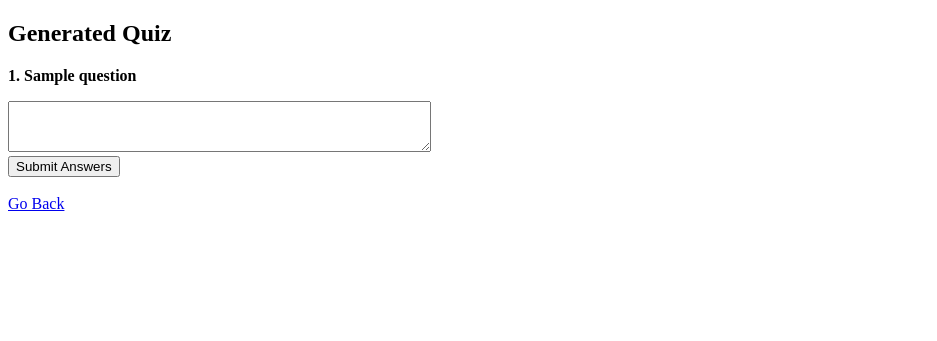
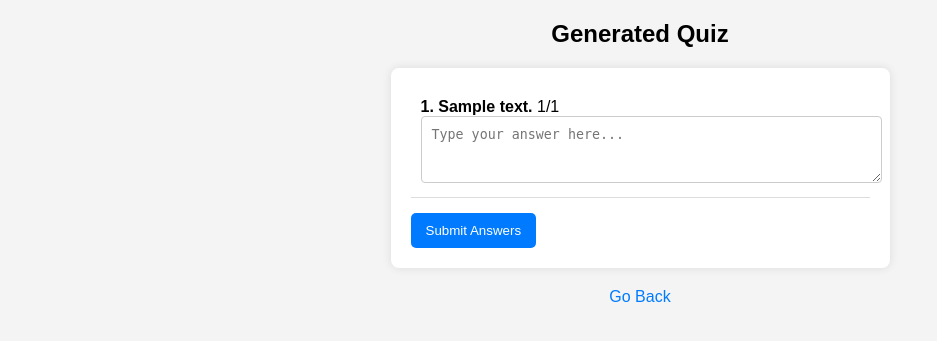
Before and after one commit to Mru-preeti/python_project_sem4, a Flask app: template templates/quiz.html in a window 1280 px wide. Shown: the top 341 px of the page, without its empty margins (0-937 px from the left). Run offline with Flask 3, Linux system fonts and the light colour scheme; the template is opened without the code that fills it: most values are stand-ins (such as "Sample title", 1, 10 or a date in 2020).

Commit message:
Html, css and js for mcq and fill ups!

```diff
--- a/app.py
+++ b/app.py
@@ -1,10 +1,19 @@
 from flask import Flask, render_template, request, redirect
 import sqlite3
 import os
-import fitz # PyMuPDF for extracting text from PDF
-import re  # Regular expressions for splitting text
+import fitz  # PyMuPDF for extracting text from PDFs
+import re
 import random
-#import PyPDF2
+import nltk
+from nltk.tokenize import word_tokenize
+from nltk import pos_tag
+from nltk.corpus import wordnet, stopwords
+
+nltk.download('averaged_perceptron_tagger')
+nltk.download('punkt')
+nltk.download('wordnet')
+nltk.download('stopwords')
+
 app = Flask(__name__)
 app.secret_key = os.urandom(24)
 
@@ -12,9 +21,12 @@ UPLOAD_FOLDER = "uploads"
 if not os.path.exists(UPLOAD_FOLDER):
     os.makedirs(UPLOAD_FOLDER)
 app.config["UPLOAD_FOLDER"] = UPLOAD_FOLDER
+
+
 @app.route('/')
 def login():
     return render_template('login.html')
+
 
 @app.route('/login_validation', methods=['POST'])
 def login_validation():
@@ -25,7 +37,8 @@ def login_validation():
     cursor = conn.cursor()
 
     try:
-        user = cursor.execute("SELECT * FROM USERS WHERE username=? AND password=?", (username, password)).fetchall()
+        user = cursor.execute(
+            "SELECT * FROM USERS WHERE username=? AND password=?", (username, password)).fetchall()
     finally:
         conn.close()
 
@@ -34,9 +47,11 @@ def login_validation():
     else:
         return redirect('/')
 
+
 @app.route('/signup')
 def signup():
-    return render_template('signup.html')  # Removed leading slash
+    return render_template('signup.html')
+
 
 @app.route('/add_user', methods=['POST'])
 def add_user():
@@ -47,19 +62,23 @@ def add_user():
     conn = sqlite3.connect('Login_data.db')
     cursor = conn.cursor()
 
-    # Check if the username already exists
-    ans = cursor.execute("SELECT * FROM USERS WHERE username=?", (username,)).fetchall()
+    ans = cursor.execute(
+        "SELECT * FROM USERS WHERE username=?", (username,)).fetchall()
     if len(ans) > 0:
         conn.close()
-        return redirect('/')  # Redirect to login if user exists
+        return redirect('/')
     else:
-        cursor.execute("INSERT INTO USERS(username, email_id, password) VALUES (?, ?, ?)", (username, email_id, password))
+        cursor.execute("INSERT INTO USERS(username, email_id, password) VALUES (?, ?, ?)",
+                       (username, email_id, password))
         conn.commit()
         conn.close()
-        return redirect('/')  # Redirect to login after signup
+        return redirect('/')
+
+
 @app.route('/prompt1')
 def prompt1():
     return render_template('prompt1.html')
+
 
 @app.route('/upload_pdf', methods=['POST'])
 def upload_pdf():
@@ -80,51 +99,95 @@ def upload_pdf():
 
     return render_template('quiz.html', questions=questions)
 
+
 def extract_text_from_pdf(pdf_path):
     text = ""
     with fitz.open(pdf_path) as pdf_document:
         for page in pdf_document:
-            text += page.get_text()  # Correct and intended method
+            text += page.get_text()
     return text
+
 
 def generate_questions(text, quiz_type):
     questions = []
     sentences = re.split(r'(?<=[.?!])\s+', text.strip())
 
     for sentence in sentences:
-        words = sentence.split()
-        if len(words) > 5:
+        words = word_tokenize(sentence)
+        tagged_words = pos_tag(words)
+
+        # Keep only meaningful words (nouns, verbs, adjectives)
+        important_words = [
+            word for word, tag in tagged_words if tag.startswith(('NN', 'VB', 'JJ'))
+        ]
+
+        # Remove stopwords
+        filtered_words = [
+            word for word in important_words
+            if word.lower() not in stopwords.words('english')
+        ]
+
+        if len(filtered_words) > 0:
             if quiz_type == "fill_in_the_blank":
-                random_word = random.choice(words)
+                random_word = random.choice(filtered_words)
                 fill_in_blank = sentence.replace(random_word, "_____")
-                questions.append(f"Fill in the blank: {fill_in_blank}")
+                questions.append({
+                    'text': f"Fill in the blank: {fill_in_blank}",
+                    'type': 'fill',
+                    'options': None,
+                    'answer': random_word
+                })
+
             elif quiz_type == "mcq":
-                correct_answer = random.choice(words)
-                wrong_options = random.sample(words, min(3, len(words) - 1))
+                correct_answer = random.choice(filtered_words)
+                wrong_options = generate_distractors(correct_answer)
+
+                if len(wrong_options) < 3:
+                    continue  # Skip this question if not enough distractors
+
                 options = wrong_options + [correct_answer]
                 random.shuffle(options)
 
-                mcq = (
-                    f"MCQ: {sentence.replace(correct_answer, '_____')}\n"
-                    f"Options:\n"
-                    f"A) {options[0]}\n"
-                    f"B) {options[1]}\n"
-                    f"C) {options[2]}\n"
-                    f"D) {options[3]}"
-                )
-                questions.append(mcq)
+                question_text = sentence.replace(correct_answer, "_____")
+                questions.append({
+                    'text': f"MCQ: {question_text}",
+                    'type': 'mcq',
+                    'options': options,
+                    'answer': correct_answer
+                })
+
             elif quiz_type == "subjective":
-                questions.append(f"Subjective Question: {sentence}")
+                questions.append({
+                    'text': f"Subjective Question: {sentence}",
+                    'type': 'subjective',
+                    'options': None,
+                    'answer': None
+                })
 
         if len(questions) >= 5:
             break
 
     return questions
+
+
+def generate_distractors(word):
+    """Generate wrong answer options using synonyms."""
+    synonyms = set()
+    for syn in wordnet.synsets(word):
+        for lemma in syn.lemmas():
+            if lemma.name().lower() != word.lower():
+                synonyms.add(lemma.name().replace("_", " "))
+
+    return list(synonyms)[:3]  # Return up to 3 wrong options
+
+
 @app.route('/submit_quiz', methods=['POST'])
 def submit_quiz():
     answers = []
     for key in request.form:
-        answers.append(request.form[key])  # Collect all submitted answers
+        answers.append(request.form[key])
+
+    return render_template('result.html', answers=answers)
 
 
 if __name__ == '__main__':
--- /dev/null
+++ b/static/quiz.css
@@ -0,0 +1,80 @@
+body {
+    font-family: Arial, sans-serif;
+    background-color: #f4f4f4;
+    text-align: center;
+    margin: 0;
+    padding: 0;
+  }
+
+  h2 {
+    font-size: 24px;
+    margin-top: 20px;
+  }
+
+  form {
+    display: inline-block;
+    text-align: left;
+    background: white;
+    padding: 20px;
+    border-radius: 8px;
+    box-shadow: 0 0 10px rgba(0, 0, 0, 0.1);
+  }
+
+  .radio-input {
+    margin-bottom: 15px;
+    padding: 10px;
+    border-bottom: 1px solid #ddd;
+  }
+
+  .question {
+    font-weight: bold;
+  }
+
+  input[type="radio"] {
+    margin-right: 5px;
+  }
+
+  textarea {
+    width: 100%;
+    padding: 10px;
+    border: 1px solid #ccc;
+    border-radius: 4px;
+  }
+
+  button {
+    background-color: #007bff;
+    color: white;
+    padding: 10px 15px;
+    border: none;
+    border-radius: 5px;
+    cursor: pointer;
+  }
+
+  button:hover {
+    background-color: #0056b3;
+  }
+
+  .result {
+    display: none;
+    font-weight: bold;
+    margin-top: 5px;
+  }
+
+  .success {
+    color: green;
+  }
+
+  .error {
+    color: red;
+  }
+
+  a {
+    display: block;
+    margin-top: 20px;
+    color: #007bff;
+    text-decoration: none;
+  }
+
+  a:hover {
+    text-decoration: underline;
+  }
--- /dev/null
+++ b/static/quiz.js
@@ -0,0 +1,27 @@
+document.addEventListener("DOMContentLoaded", function () {
+    const questions = document.querySelectorAll(".radio-input");
+
+    questions.forEach(question => {
+        const options = question.querySelectorAll("input[type='radio']");
+        const correctAnswer = question.dataset.correct; // Store correct answer in `data-correct`
+        const resultSuccess = question.querySelector(".result.success");
+        const resultError = question.querySelector(".result.error");
+
+        options.forEach(option => {
+            option.addEventListener("change", function () {
+                // Reset classes
+                question.classList.remove("correct", "wrong");
+
+                if (this.value === correctAnswer) {
+                    question.classList.add("correct");
+                    resultSuccess.style.display = "block";
+                    resultError.style.display = "none";
+                } else {
+                    question.classList.add("wrong");
+                    resultSuccess.style.display = "none";
+                    resultError.style.display = "block";
+                }
+            });
+        });
+    });
+});
--- a/templates/home.html
+++ b/templates/home.html
@@ -42,6 +42,11 @@
         <p id="fileName"></p>
     </div>
 
+    <div class="images-container">
+        <img src="{{ url_for('static', filename='pdf-image.png') }}" alt="PDF Processing">
+        <img src="{{ url_for('static', filename='question.jpg') }}" alt="AI Question Generator">
+    </div>
+
     <script>
         document.getElementById("pdfForm").addEventListener("submit", function(event) {
             event.preventDefault();
--- a/templates/prompt1.html
+++ b/templates/prompt1.html
@@ -15,6 +15,8 @@
         <input type="radio" name="quiz_type" value="subjective" required> Subjective<br><br>
 
         <input type="submit" value="Submit">
+
+        <button type="submit">Generate Quiz</button>
     </form>
 </body>
 </html>
--- a/templates/quiz.html
+++ b/templates/quiz.html
@@ -4,6 +4,8 @@
     <meta charset="UTF-8">
     <meta name="viewport" content="width=device-width, initial-scale=1.0">
     <title>Generated Quiz</title>
+    <link rel="stylesheet" href="{{ url_for('static', filename='quiz.css') }}">
+    <script src="{{ url_for('static', filename='quiz.js') }}"></script>
 </head>
 <body>
     <h2>Generated Quiz</h2>
@@ -11,9 +13,27 @@
     {% if questions %}
         <form action="/submit_quiz" method="post">
             {% for question in questions %}
-                <p><strong>{{ loop.index }}. {{ question }}</strong></p>
-                <textarea name="answer_{{ loop.index }}" rows="3" cols="50"></textarea><br>
+                {% set q_index = loop.index %}
+                <div class="radio-input">
+                    <div class="info">
+                        <span class="question">{{ q_index }}. {{ question.text }}</span>
+                        <span class="steps">{{ q_index }}/{{ questions|length }}</span>
+                    </div>
+
+                    {% if question.type == 'mcq' and question.options %}
+                        {% for option in question.options %}
+                            <input type="radio" id="q{{ q_index }}_{{ loop.index0 }}" name="answer_{{ q_index }}" value="{{ option }}">
+                            <label for="q{{ q_index }}_{{ loop.index0 }}">{{ option }}</label><br>
+                        {% endfor %}
+                    {% else %}
+                        <textarea name="answer_{{ q_index }}" rows="3" cols="50" placeholder="Type your answer here..."></textarea><br>
+                    {% endif %}
+
+                    <span class="result success">Congratulations!</span>
+                    <span class="result error">Incorrect answer</span>
+                </div>
             {% endfor %}
+
             <button type="submit">Submit Answers</button>
         </form>
     {% else %}
```
Also changed, not shown: static/fillup.css (added, +55 -0 lines), static/fillup.js (added, +13 -0 lines), templates/fillup.html (added, +38 -0 lines), Login_data.db, static/pdf-image.png (added), static/question.jpg (added), 2 other files.
